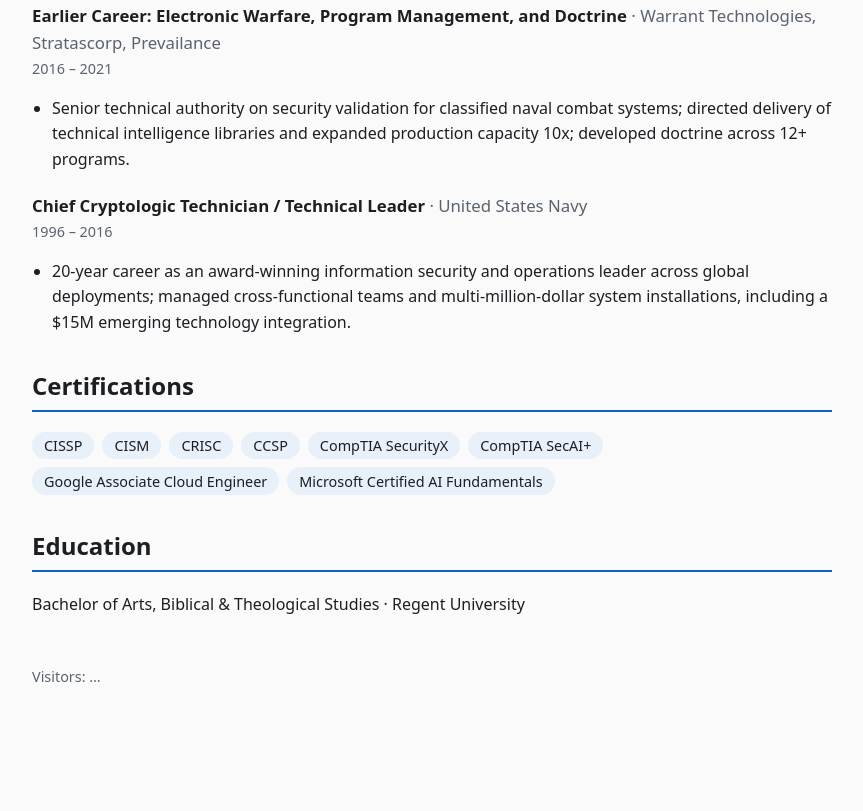
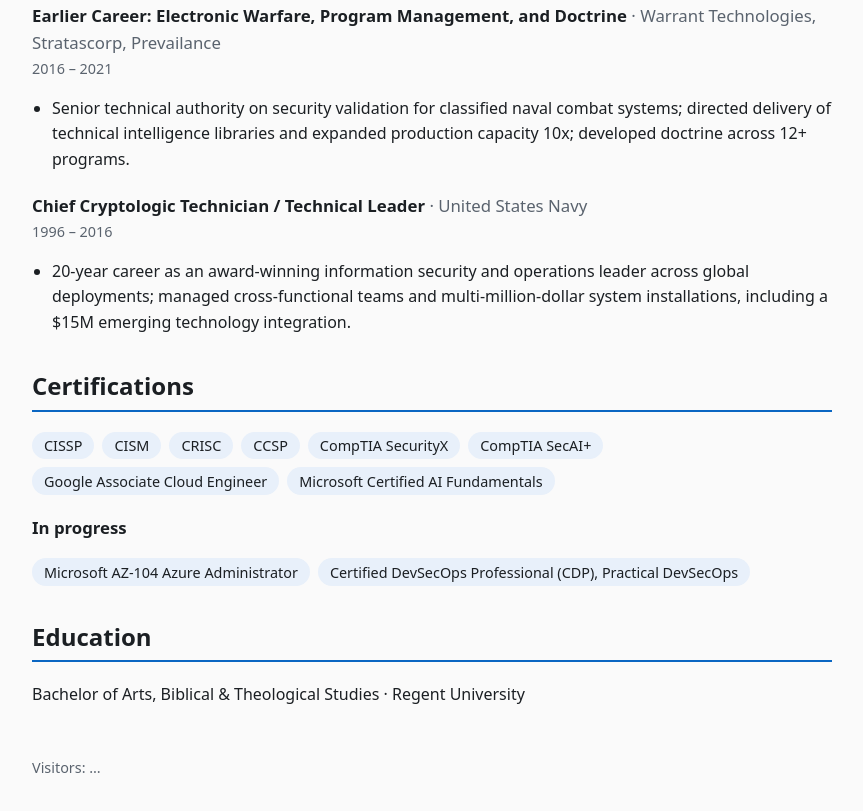
Before and after one commit to adye1/crc-frontend, a plain HTML site: page site/index.html in a window 1280 px wide. Shown: the part 2030-2841 px from the top of the page, without its empty margins (208-1071 px from the left). Before the commit the page ends 2750 px from the top, so only its background shows below. Drawn offline with Linux system fonts and the light colour scheme.

Commit message:
feat: list in-progress certifications

```diff
--- a/site/index.html
+++ b/site/index.html
@@ -118,6 +118,11 @@
         <li>Google Associate Cloud Engineer</li>
         <li>Microsoft Certified AI Fundamentals</li>
       </ul>
+      <h3>In progress</h3>
+      <ul class="tags">
+        <li>Microsoft AZ-104 Azure Administrator</li>
+        <li>Certified DevSecOps Professional (CDP), Practical DevSecOps</li>
+      </ul>
     </section>
 
     <section id="education">
```
